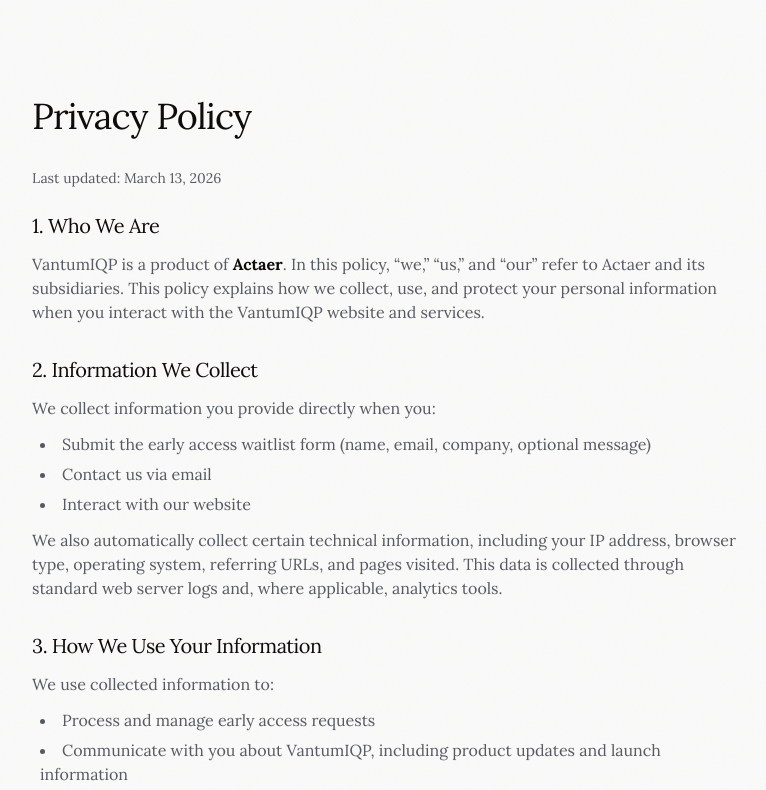
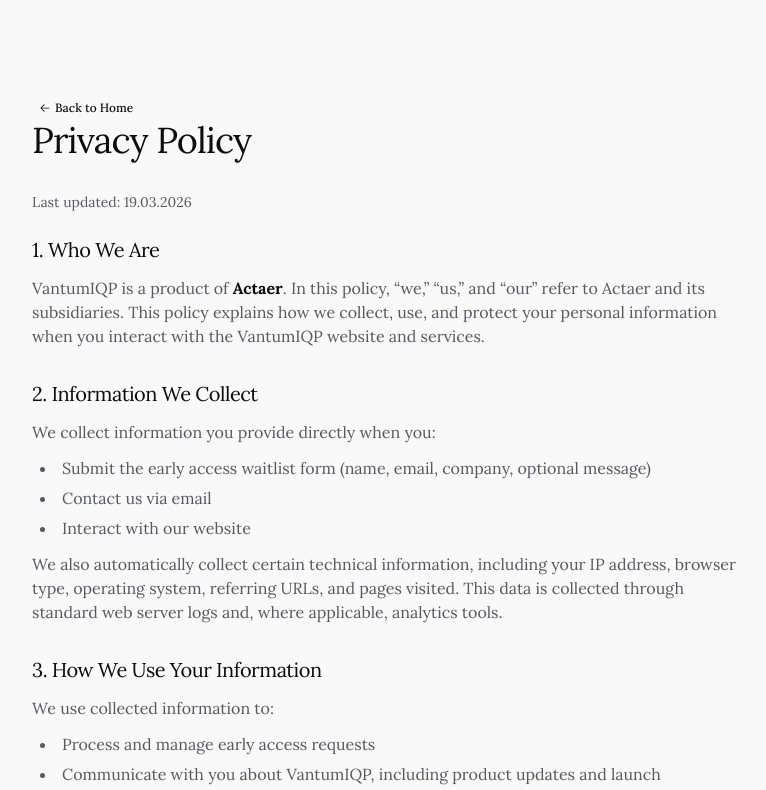
Before and after one commit to VantumData/vantumdata-page, a Next.js app: page /privacy in a window 1280 px wide. Shown: the top 790 px of the page, without its empty margins (248-1014 px from the left). Built offline with nearby package versions, Linux system fonts and the light colour scheme.

Commit message:
feat: add back to home button and update last updated date in privacy and terms pages

```diff
--- a/app/privacy/page.tsx
+++ b/app/privacy/page.tsx
@@ -1,4 +1,8 @@
 import type { Metadata } from "next"
+import Link from "next/link"
+import { ArrowLeftIcon } from "@phosphor-icons/react"
+
+import { Button } from "@/components/ui/button"
 
 export const metadata: Metadata = {
   title: "Privacy Policy",
@@ -11,11 +15,18 @@
 export default function PrivacyPage() {
   return (
     <main className="mx-auto max-w-3xl px-6 py-12 sm:py-16 md:py-24">
+      <Button variant="ghost" size="sm" asChild>
+        <Link href="/">
+          <ArrowLeftIcon data-icon="inline-start" />
+          Back to Home
+        </Link>
+      </Button>
+
       <h1 className="mb-8 text-3xl tracking-tight sm:text-4xl">
         Privacy Policy
       </h1>
       <p className="mb-6 text-sm text-muted-foreground">
-        Last updated: March 13, 2026
+        Last updated: 19.03.2026
       </p>
 
       <div className="flex flex-col gap-8 text-muted-foreground [&_h2]:text-xl [&_h2]:tracking-tight [&_h2]:text-foreground [&_strong]:text-foreground">
--- a/app/terms/page.tsx
+++ b/app/terms/page.tsx
@@ -1,4 +1,8 @@
 import type { Metadata } from "next"
+import Link from "next/link"
+import { ArrowLeftIcon } from "@phosphor-icons/react"
+
+import { Button } from "@/components/ui/button"
 
 export const metadata: Metadata = {
   title: "Terms & Conditions",
@@ -11,11 +15,18 @@
 export default function TermsPage() {
   return (
     <main className="mx-auto max-w-3xl px-6 py-12 sm:py-16 md:py-24">
+      <Button variant="ghost" size="sm" asChild>
+        <Link href="/">
+          <ArrowLeftIcon data-icon="inline-start" />
+          Back to Home
+        </Link>
+      </Button>
+
       <h1 className="mb-8 text-3xl tracking-tight sm:text-4xl">
         Terms &amp; Conditions
       </h1>
       <p className="mb-6 text-sm text-muted-foreground">
-        Last updated: March 13, 2026
+        Last updated: 19.03.2026
       </p>
 
       <div className="flex flex-col gap-8 text-muted-foreground [&_h2]:text-xl [&_h2]:tracking-tight [&_h2]:text-foreground [&_strong]:text-foreground">
```
